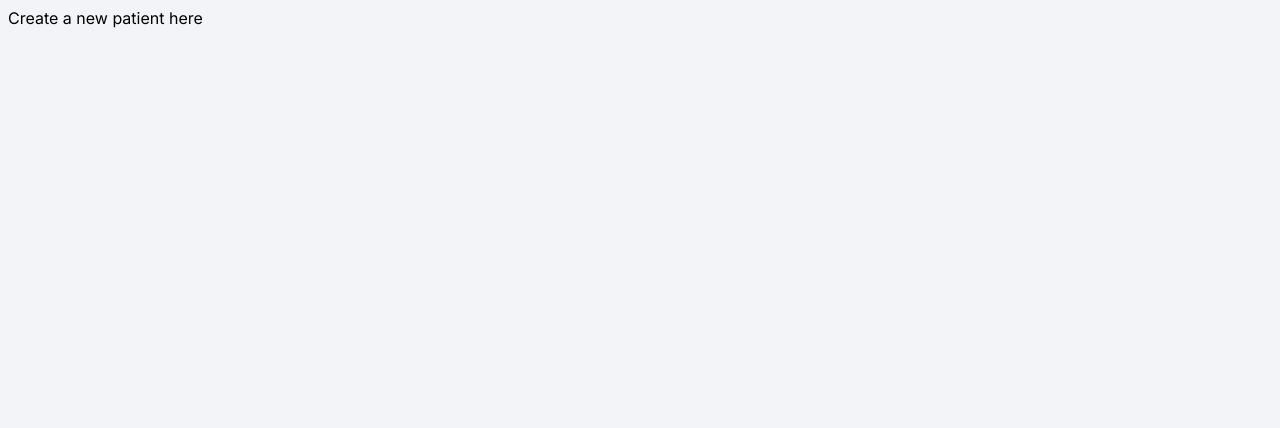
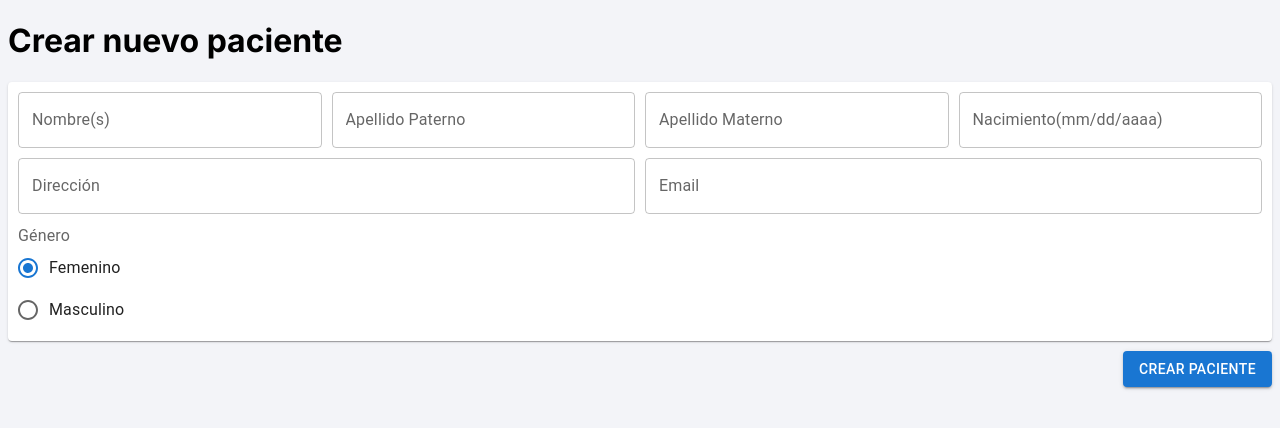
Before and after one commit to ignacioambia/bettercare-front, a Next.js app: page /pacientes/nuevo in a window 1280 px wide. Shown: the top 428 px of the page. Built offline with nearby package versions, Linux system fonts and the light colour scheme.

Commit message:
feat(pacientes/nuevo): add patient input fields

```diff
--- /dev/null
+++ b/app/pacientes/nuevo/nuevo.scss
@@ -0,0 +1,26 @@
+.new-patient-wrapper{
+ .new-patient-card{
+  padding: 10px;
+  display: grid;
+  grid-template-columns: repeat(auto-fit, minmax(250px, 1fr));
+  grid-gap: 10px;
+
+  .col-2{
+   grid-column: span 2;
+  }
+
+
+  @media screen and (max-width: 560px ) {
+   .col-2{
+    grid-column: span 1;
+   }
+  }
+ }
+
+ .btn-wrapper{
+  padding: 10px 0px;
+  display: flex;
+  justify-content: end;
+ }
+
+}
--- a/app/pacientes/nuevo/page.tsx
+++ b/app/pacientes/nuevo/page.tsx
@@ -1,5 +1,96 @@
+"use client";
+
+import { Button, Card, FormControl, FormControlLabel, FormLabel, Radio, RadioGroup, TextField } from "@mui/material";
+import { useState } from "react";
+import { DateField } from '@mui/x-date-pickers/DateField';
+import { AdapterDayjs } from '@mui/x-date-pickers/AdapterDayjs';
+import { LocalizationProvider } from '@mui/x-date-pickers/LocalizationProvider';
+import "./nuevo.scss";
 export default function NewPatient(){
- return <div>
-  Create a new patient here
+
+ const [ inputs, setInputs] = useState<Partial<NewPatient>>({});
+ const handleChange = (event: any) => {
+  const name = event.target.name;
+  const value = event.target.value;
+  setInputs((values: any) => ({...values, [name]: value}))
+ }
+
+ const addNewPatient =  () => {
+  console.log('New patient info is: ', inputs);
+ };
+ return <div className="new-patient-wrapper">
+  <h1>Crear nuevo paciente</h1>
+  <Card className="new-patient-card">
+  <TextField
+            value={inputs.name}
+            onChange={handleChange}
+            className="field"
+            label="Nombre(s)"
+            name-="name"
+            autoComplete="on"
+            variant="outlined"
+          />
+                     <TextField
+            value={inputs.lastName}
+            onChange={handleChange}
+            className="field"
+            label="Apellido Paterno"
+            name="lastName"
+            autoComplete="on"
+            variant="outlined"
+          />
+                     <TextField
+            value={inputs.mothersLastName}
+            onChange={handleChange}
+            className="field"
+            name="mothersLastName"
+            label="Apellido Materno"
+            autoComplete="on"
+            variant="outlined"
+          />
+
+<LocalizationProvider dateAdapter={AdapterDayjs}>
+      <DateField label="Nacimiento(mm/dd/aaaa)"  disableFuture />
+    </LocalizationProvider>
+
+<TextField
+
+            value={inputs.address}
+            onChange={handleChange}
+            className="field col-2"
+            label="Dirección"
+            name="address"
+            autoComplete="on"
+            variant="outlined"
+          />
+<TextField
+            value={inputs.email}
+            onChange={handleChange}
+            className="field col-2"
+            label="Email"
+            name="email"
+            autoComplete="on"
+            variant="outlined"
+          />
+
+
+<FormControl>
+  <FormLabel id="demo-radio-buttons-group-label">Género</FormLabel>
+  <RadioGroup
+    aria-labelledby="demo-radio-buttons-group-label"
+    defaultValue="female"
+    name="radio-buttons-group"
+  >
+    <FormControlLabel value="female" control={<Radio />} label="Femenino" />
+    <FormControlLabel value="male" control={<Radio />} label="Masculino" />
+  </RadioGroup>
+</FormControl>
+  </Card>
+
+  <div className="btn-wrapper">
+   <Button onClick={addNewPatient} variant="contained">Crear paciente</Button>
+  </div>
+
+
  </div>
 }
--- a/package.json
+++ b/package.json
@@ -14,7 +14,9 @@
     "@fontsource/roboto": "^5.0.8",
     "@mui/icons-material": "^5.15.10",
     "@mui/material": "^5.15.10",
+    "@mui/x-date-pickers": "^7.1.0",
     "axios": "^1.6.8",
+    "dayjs": "^1.11.10",
     "js-cookie": "^3.0.5",
     "next": "14.1.0",
     "react": "^18",
```
Also changed, not shown: app/pacientes/nuevo/types/NewPatient.type.ts (added, +9 -0 lines), 1 other file (tests, documents, lock files or other folders).
